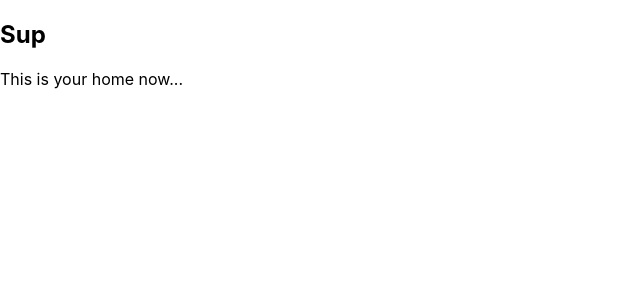
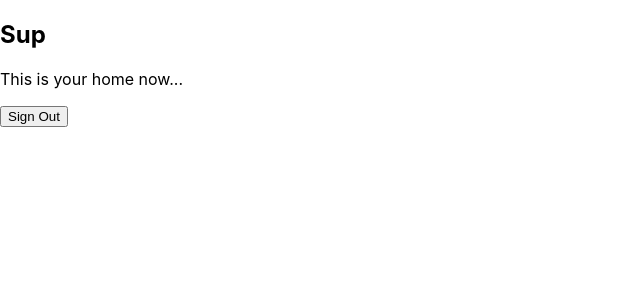
Before and after one commit to paoloprogram12/ReactJS-Practice, a React (Create React App) app in the folder login-frontend/: page /home in a window 1280 px wide. Shown: the top 300 px of the page, without its empty margins (0-640 px from the left). Built offline with nearby package versions, Linux system fonts and the light colour scheme.

Commit message:
added a signout feature

```diff
--- a/login-frontend/src/Home.js
+++ b/login-frontend/src/Home.js
@@ -1,10 +1,24 @@
 import React from "react";
+import { useNavigate } from "react-router-dom";
 
 export default function Home() {
+    const navigate = useNavigate();
+
+    const handleSignOut = () => {
+        localStorage.removeItem("token"); // allows you to sign out
+
+        navigate("/login");
+    };
+
     return (
         <div>
             <h2>Sup</h2>
             <p>This is your home now...</p>
+
+        { /* Sign Out Button */ }
+        <button onClick={handleSignOut}>
+            Sign Out
+        </button>
         </div>
     )
 }
```
